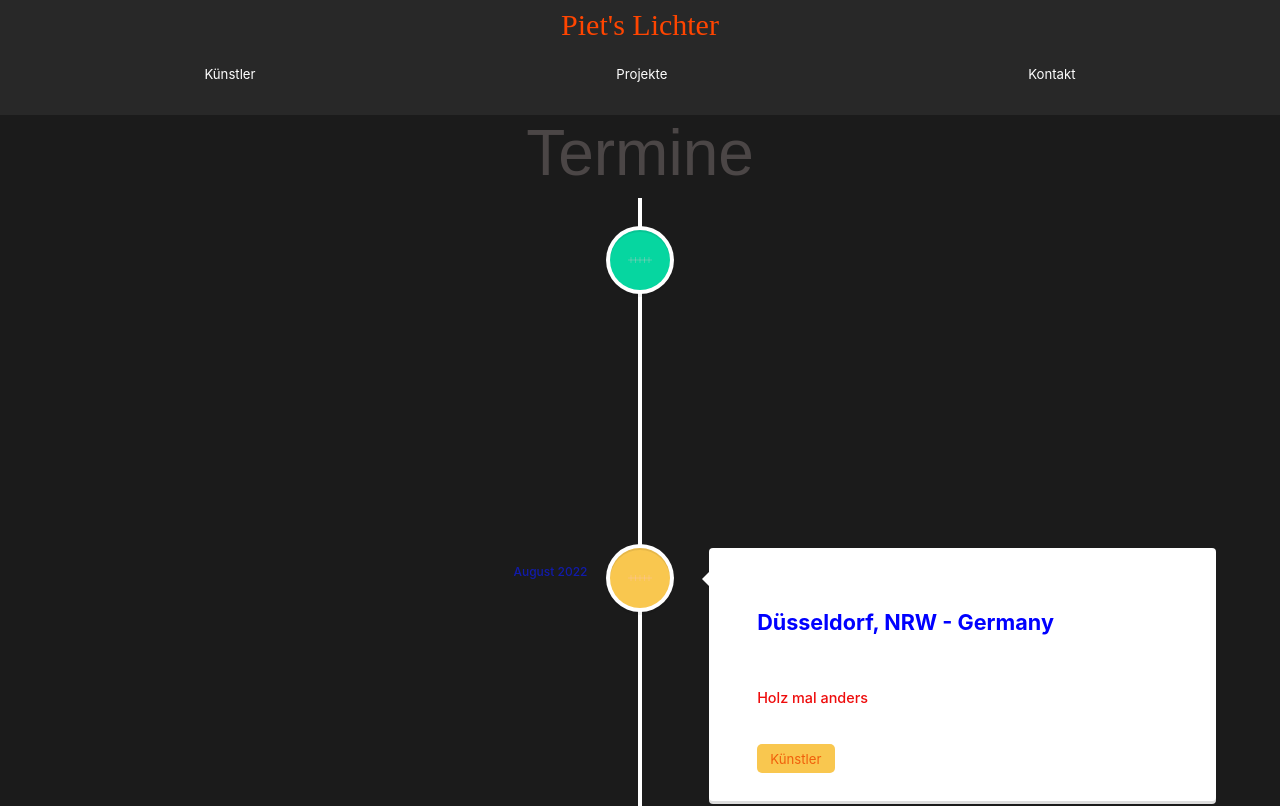
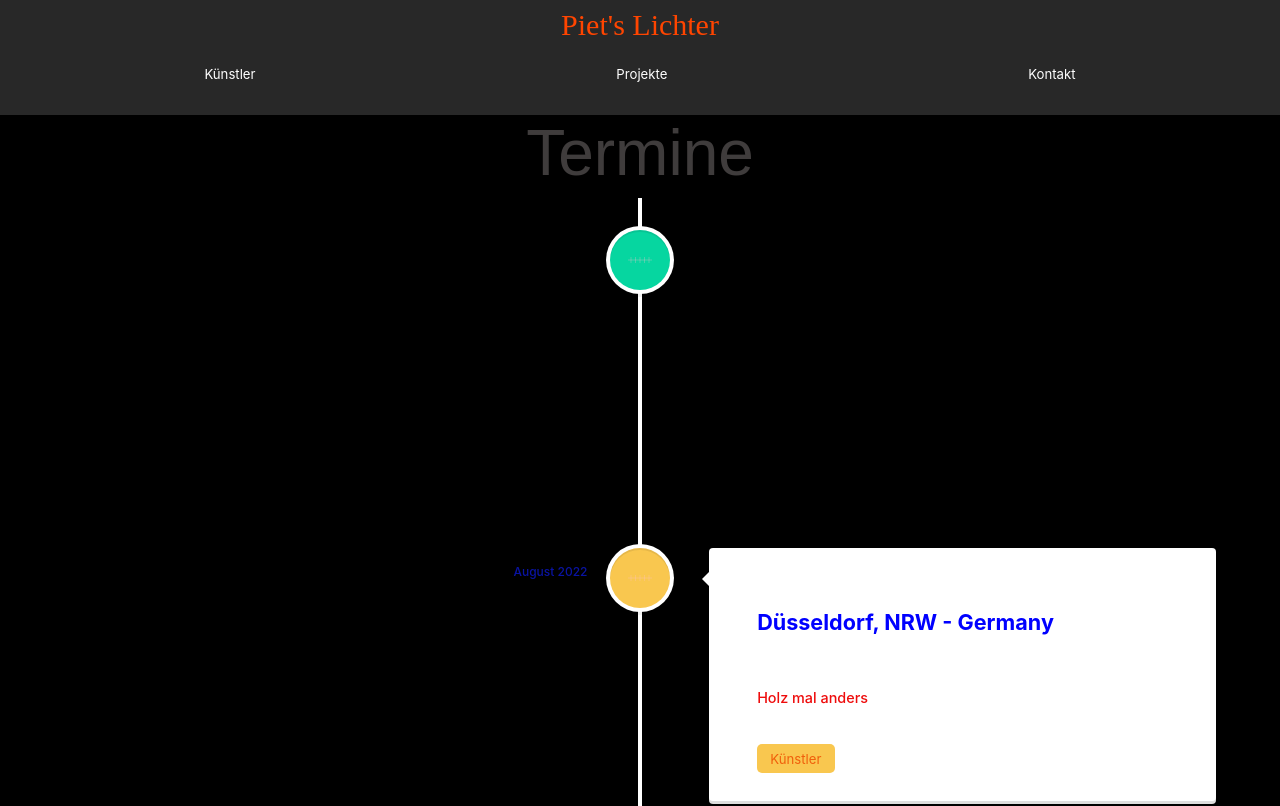
Before and after one commit to Moni73/KunstStuebchen-Capstone, a React (Create React App) app in the folder client/: page /experience in a window 1280 px wide. Shown: the top 806 px of the page. Built offline with nearby package versions, Linux system fonts and the light colour scheme; no server answers.

Commit message:
changedStyling

```diff
--- a/client/src/components/GlobalStyle.js
+++ b/client/src/components/GlobalStyle.js
@@ -13,7 +13,7 @@ html{
 
 }
 body{
-    background: #1b1b1b;
+    background: black;
     font-family: 'Inter', sans-serif;
     overflow-x: hidden;
 }
@@ -47,7 +47,6 @@ button2{
         color: white;
     }
 }
-}
 button3{
     font-weight: bold;
     font-size: 1rem;
@@ -65,7 +64,6 @@ button3{
         color: white;
     }
 }
-
 button4{
     font-weight: bolder;
     font-size: 1.5rem;
@@ -80,7 +78,7 @@ button4{
         background-color: orangered;
         color: white;
     }
-};
+}
 button5{
     font-weight: bolder;
     font-size: 1.5rem;
@@ -95,8 +93,7 @@ button5{
         background-color: green;
         color: white;
     }
-};
-
+}
     h2{
         font-weight: lighter;
         font-size: 3rem;
@@ -107,7 +104,6 @@ button5{
     h4{
         font-weight: bold;
         font-size: 2rem;
-
     }
     a{
         font-size: 1.1rem;
@@ -122,7 +118,6 @@ button5{
         font-size: 1.4rem;
         line-height: 150%;
     }
-
 `;
 
 export default GlobalStyle;
--- a/client/src/pages/experience/experience.css
+++ b/client/src/pages/experience/experience.css
@@ -2,7 +2,7 @@ body {
   background: #0f0f0f;
   font-family: "Montserrat", sans-serif;
   font-size: 16px;
-  color: rgb(75, 70, 70);
+  color: rgb(63, 60, 60);
 }
 
 .title {
@@ -17,7 +17,7 @@ h3 {
 
 .vertical-timeline-element-content {
   box-shadow: 0 0.25em 0.5em 0 rgba(77, 72, 72, 0.25) 25,
-    0 0.4em 1.25em 0 rgba(150, 135, 135, 0.15);
+    0 0.4em 1.25em 0 rgba(15, 15, 15, 0.15);
   padding: 2em 3em !important;
 }
 
--- a/client/src/pages/mail/Mail.jsx
+++ b/client/src/pages/mail/Mail.jsx
@@ -40,8 +40,8 @@ const Mail = () => {
   return (
     <div className="contacts">
       <div className="text-center">
+        <p></p>
         <h1>Kontaktiere mich</h1>
-        <p>Danke !</p>
       </div>
       <div className="container">
         <form onSubmit={sendMail}>
```
